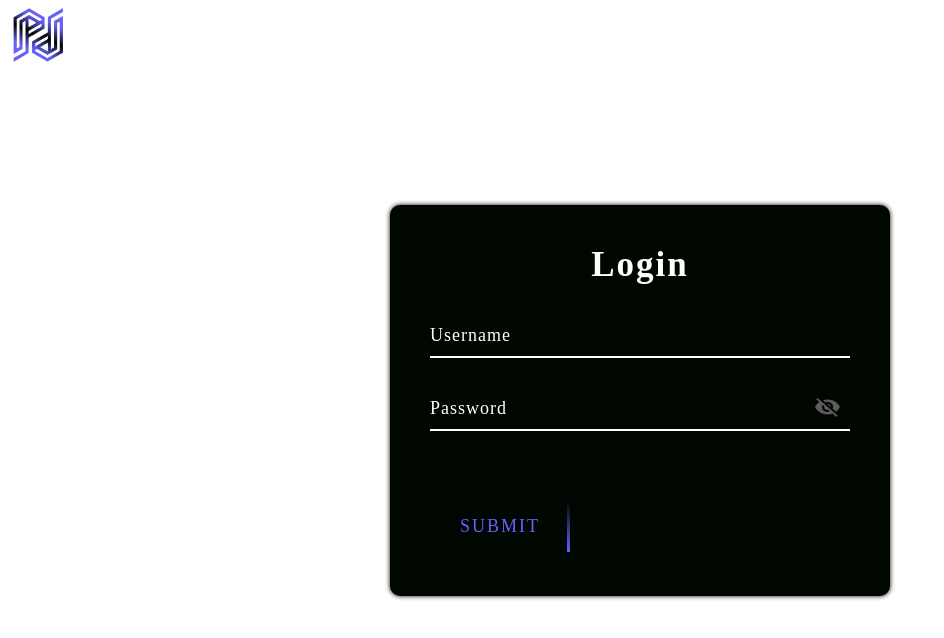
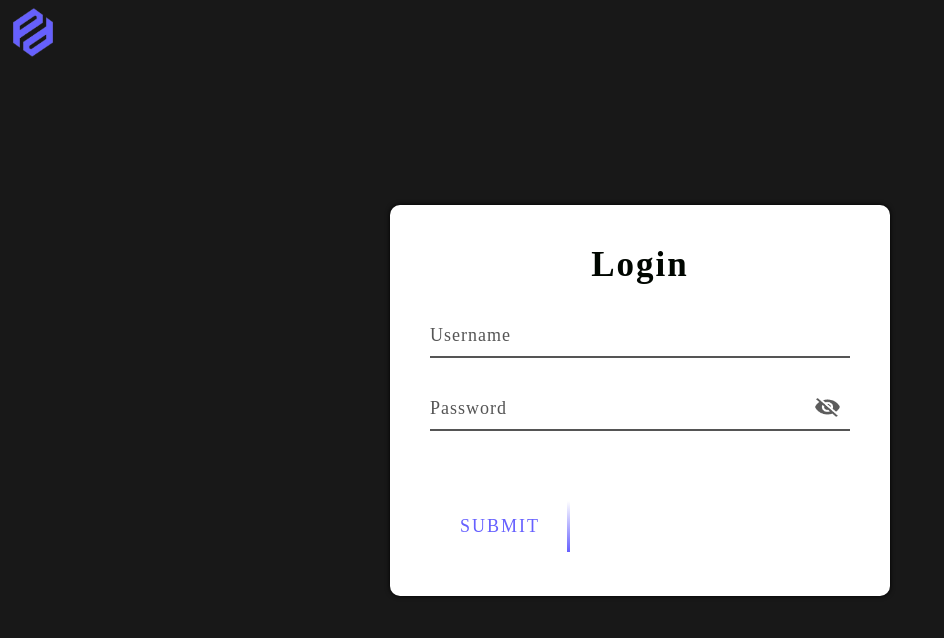
Before and after one commit to Promise-Digitals/animated-login-form, a plain HTML site: page index.html in a window 1280 px wide. Shown: the whole page, without its empty margins (0-944 px from the left). Drawn offline with Linux system fonts and the light colour scheme.

Commit message:
updated the site design

```diff
--- a/index.html
+++ b/index.html
@@ -8,7 +8,7 @@
 </head>
 <body>
     <div class="container">
-        <img src="/images/logo-1.png" class="logo">
+        <img src="/images/logo.png" class="logo">
         <div class="login-box">
             <h2>Login</h2>
             <form action="">
--- a/style.css
+++ b/style.css
@@ -7,14 +7,14 @@
 .container{
     width: 100%;
     height: 100vh;
-    background: #fff;
+    background: #181818;
     display: flex;
     align-items: center;
     justify-content: center;
     position: relative;
 }
 .logo{
-    width: 50px;
+    width: 40px;
     position: absolute;
     top: 1%;
     left: 1%;
@@ -22,14 +22,14 @@
 .login-box{
     width: 500px;
     padding: 40px;
-    background: #000600;
+    background: #fff;
     box-sizing: border-box;
     box-shadow: 0 0 5px rgba(0, 0, 0, 1);
     border-radius: 10px;
 }
 .login-box h2{
     margin-bottom: 30px;
-    color: #fff;
+    color: #000600;
     text-align: center;
     font-size: 35px;
     letter-spacing: 2px;
@@ -42,10 +42,10 @@
     padding: 10px 0;
     font-size: 18px;
     border: none;
-    color: #fff;
+    color: #222;
     letter-spacing: 1px;
     margin-bottom: 30px;
-    border-bottom: 2px solid #fff;
+    border-bottom: 2px solid #555;
     background: transparent;
     outline: none;
 }
@@ -62,7 +62,7 @@
     left: 0;
     padding: 10px 0;
     font-size: 18px;
-    color: #fff;
+    color: #555;
     pointer-events: none;
     transition: 0.5s;
     letter-spacing: 1px;
@@ -91,7 +91,8 @@
     background: #6660ff;
     color: #fff;
     border-radius: 5px;
-    box-shadow: 0 0 5px #6660ff, 0 0 25px #6660ff,0 0 50px #6660ff, 0 0 100px #6660ff;
+    /* box-shadow: 0 0 5px #6660ff, 0 0 25px #6660ff,0 0 50px #6660ff, 0 0 100px #6660ff; */
+    box-shadow: 0 0 5px #6660ff;
 }
 .login-box a span{
     position: absolute;
```
Also changed, not shown: images/eye-open.png, images/logo-1.png (deleted), images/logo.png (added).
